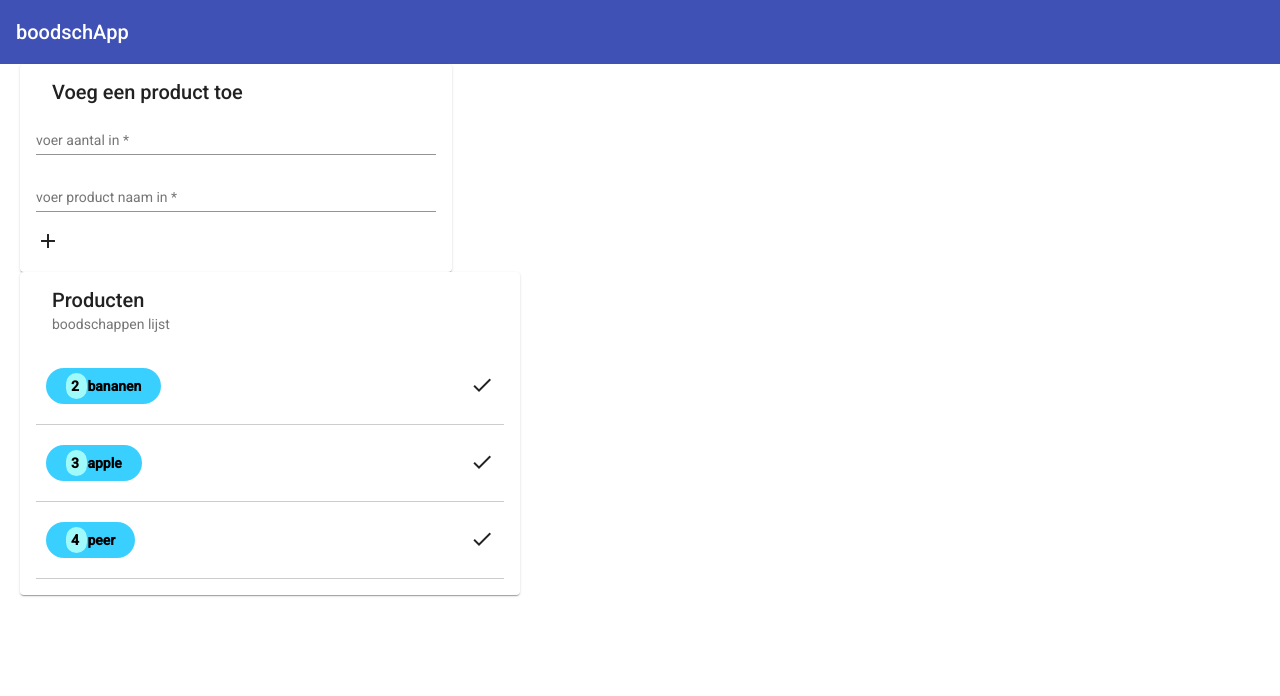
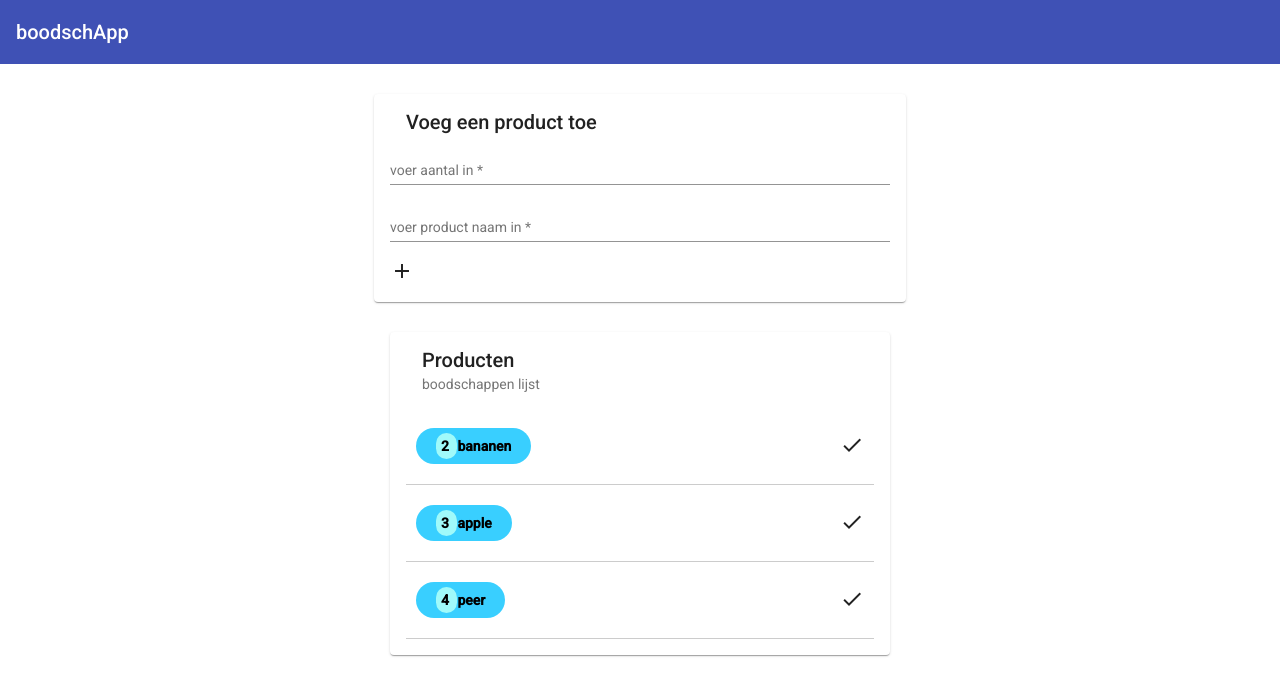
Before and after one commit to Sarkoutmahmoud/DoekanApp, an Angular app: page / in a window 1280 px wide. Shown: the top 696 px of the page. Built offline with nearby package versions, Linux system fonts and the light colour scheme.

Commit message:
final version

```diff
--- a/src/app/main/app.component.css
+++ b/src/app/main/app.component.css
@@ -1,34 +1,13 @@
-.container {
+
+.productLists {
   width: 500px;
   max-width: 100%;
-  margin: 0 20px;
-  display: inline-block;
+  margin: auto;
   vertical-align: top;
 }
+.enterProductScreen {
 
-.list {
-  border: solid 1px #ccc;
-  min-height: 60px;
-  background: white;
-  border-radius: 4px;
-  display: block;
-  overflow: hidden;
 }
-
-.list-item {
-  padding: 20px 10px;
-  border-bottom: solid 1px #ccc;
-  box-sizing: border-box;
-  cursor: move;
-  background: white;
-  color: black;
-  font-size: 14px;
-}
-
-.list-item:last-child {
-  border: none;
-}
-
 /* Highlight the list item that is being dragged. */
 .cdk-drag-preview {
   border-radius: 4px;
--- a/src/app/main/app.component.html
+++ b/src/app/main/app.component.html
@@ -5,12 +5,9 @@
   <span class="example-fill-remaining-space"></span>
 </mat-toolbar>
 
-<div>
 <app-product-creator [products]="products" (productAdded)="addProduct($event)"></app-product-creator>
-</div>
 
-
-<div class="container">
+<div class="productLists">
   <mat-card>
     <mat-card-header>
       <mat-card-title>Producten</mat-card-title>
--- a/src/app/product-creator/product-creator.component.css
+++ b/src/app/product-creator/product-creator.component.css
@@ -1,16 +1,9 @@
-.example-form {
-  min-width: 150px;
-  max-width: 500px;
-  width: 100%;
-}
-
-.example-full-width {
+.full-width {
   width: 100%;
 }
 .container {
-  width: 400px;
-  max-width: 100%;
-  margin: 0 20px;
-  display: inline-block;
+  width: 500px;
+  max-width: 50%;
+  margin: 30px auto;
   vertical-align: top;
 }
--- a/src/app/product-creator/product-creator.component.html
+++ b/src/app/product-creator/product-creator.component.html
@@ -1,12 +1,10 @@
-
-<mat-card class = "container">
+<mat-card class="container">
   <mat-card-header>
     <mat-card-title>Voeg een product toe</mat-card-title>
   </mat-card-header>
   <mat-card-content>
-  <form [formGroup]="productForm" (ngSubmit)="addProduct()" class="example-form">
-
-  <mat-form-field class="example-full-width">
+    <form [formGroup]="productForm" (ngSubmit)="addProduct()">
+      <mat-form-field class="full-width">
         <input matInput type="number"
                min="1"
                max="999"
@@ -15,7 +13,7 @@
                placeholder="voer aantal in"
                class="form-control">
       </mat-form-field>
-  <mat-form-field class="example-full-width">
+      <mat-form-field class="full-width">
         <input matInput
                type="String"
                minlength=1
@@ -25,10 +23,9 @@
                formControlName="productName"
                class="form-control">
       </mat-form-field>
-  <i class="material-icons" (click)="addProduct()">
-    add
-  </i>
-  <!--  <button>add</button>-->
+      <div class = "button">
+      <i class="material-icons" (click)="addProduct()">add</i>
+        </div>
     </form>
   </mat-card-content>
 </mat-card>
```
Lines whose indentation alone changed are shown as unchanged.
